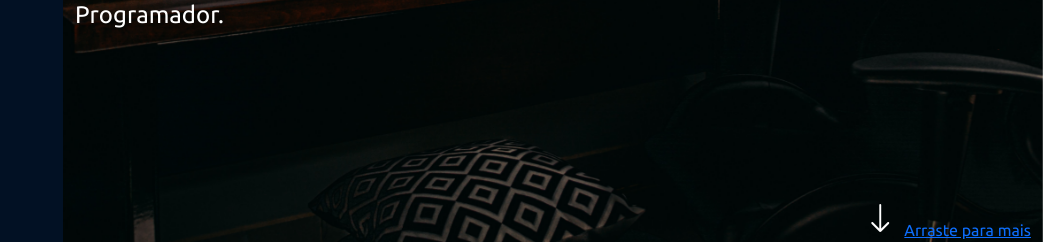
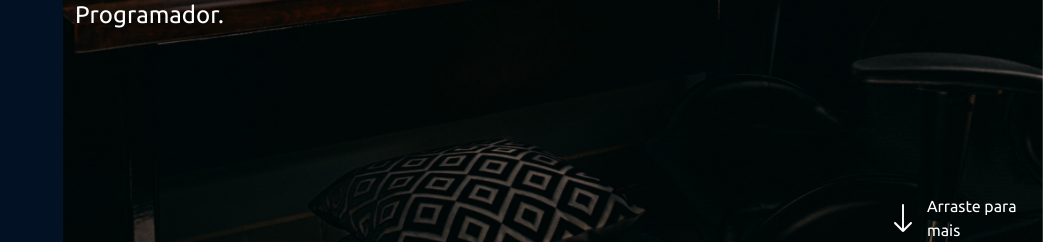
Before and after one commit to danielfeitosa4/portfolio, a Flask app: page / in a window 1280 px wide. Shown: the part 558-800 px from the top of the page, without its empty margins (237-1280 px from the left). Run offline with Flask 2, Linux system fonts and the light colour scheme; some libraries are stand-ins or nearby versions.

Commit message:
"arraste pra mais"

```diff
--- a/static/style.css
+++ b/static/style.css
@@ -113,3 +113,12 @@ section#inicio span#subtitle {
 .text-shadow {
   text-shadow: 4px 4px 10px #000000;
 }
+
+section#inicio div#arraste {
+  width: 9rem;
+}
+
+section#inicio div#arraste a {
+  text-decoration: none;
+  color: #fff;
+}
--- a/templates/index.html
+++ b/templates/index.html
@@ -12,7 +12,9 @@
 </head>
 <body>
 
+  <!-- "ASIDE" representada como barras laterais.-->
   <aside id="header">
+    <!-- "SECTION" serve para definir uma seção do documento.-->
     <section class="profile">
       <img src="../static/img/eu.jpg" alt="Foto do Daniel">
       <h1>Daniel Feitosa</h1>
@@ -83,8 +85,10 @@
       </div>
 
       <div class="col-md-7 d-flex justify-content-end align-items-end">
-        <i class="bi bi-arrow-down text-white pe-2 fs-2" aria-hidden="true"></i>
-        <a href="#">Arraste para mais</a>
+        <div id="arraste" class="d-flex align-items-center">
+          <i class="bi bi-arrow-down text-white pe-2 fs-2" aria-hidden="true"></i>
+          <a href="#">Arraste para mais</a>
+        </div>
       </div>
 
 
```
